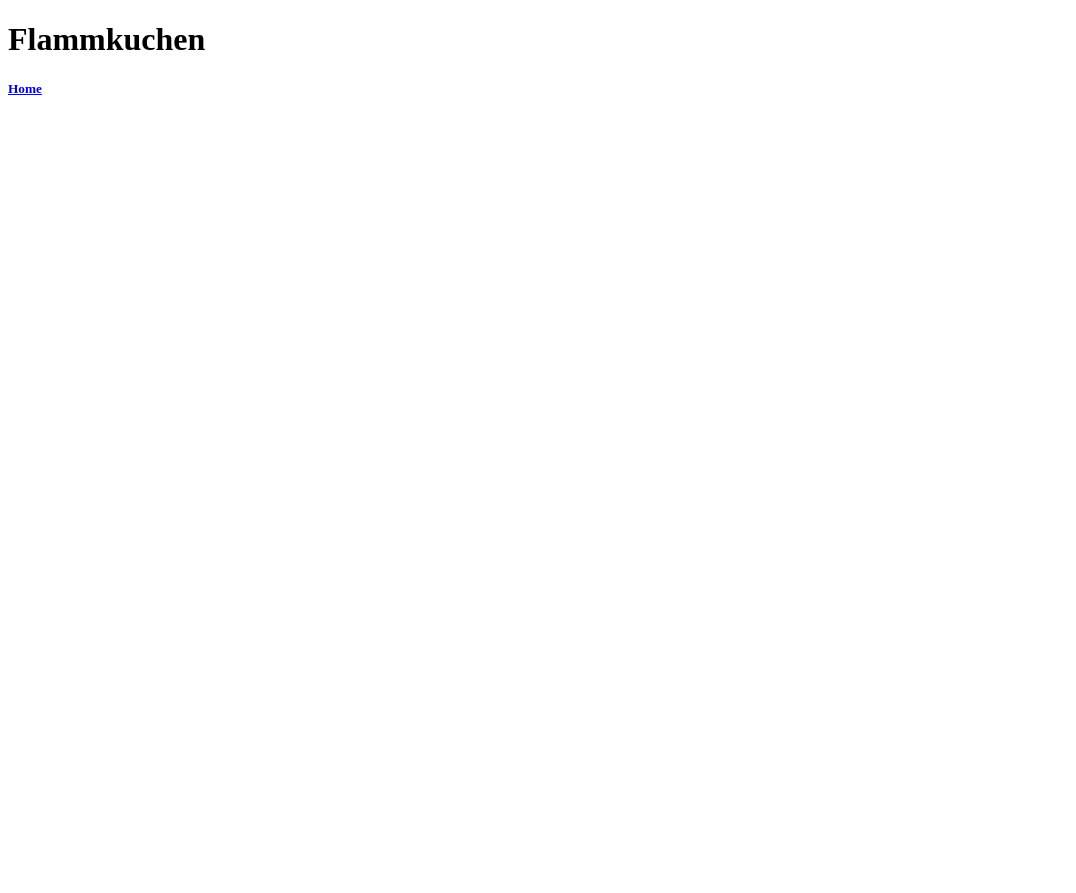
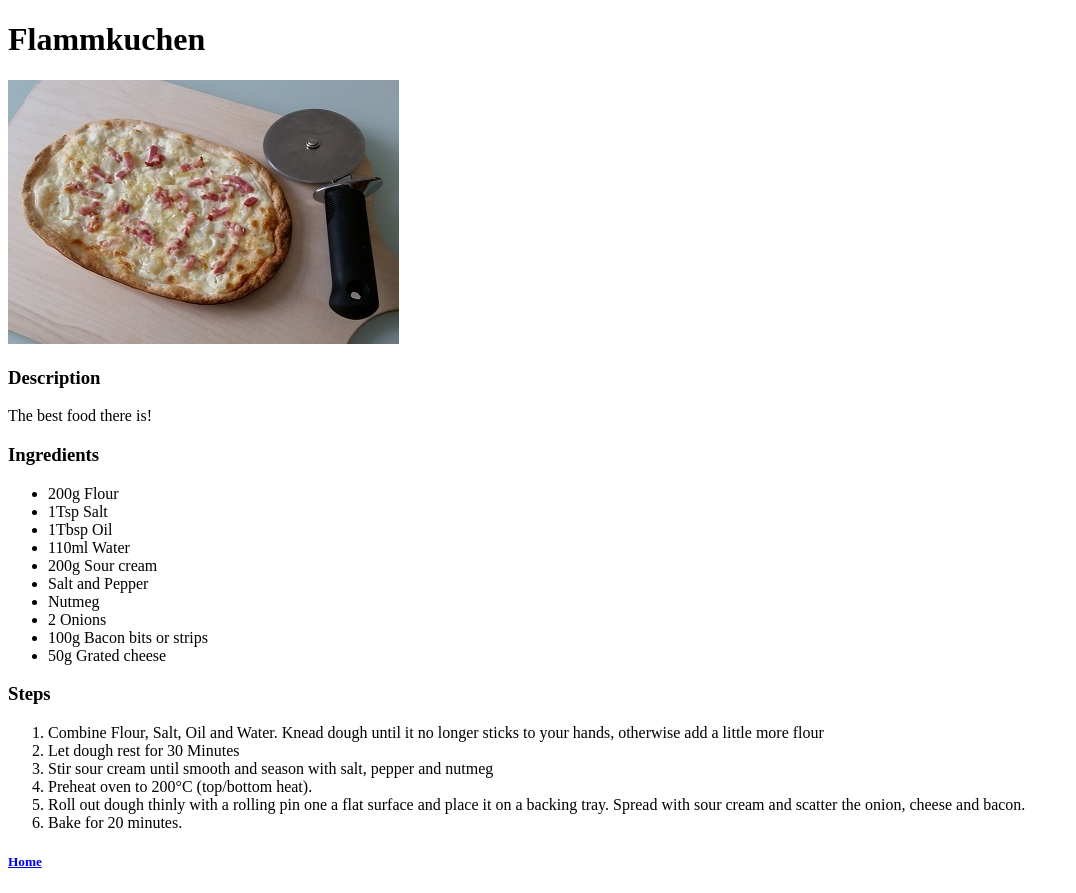
Before and after one commit to Katha1409/odin-recipes, a plain HTML site: page recipes/flammkuchen.html in a window 1280 px wide. Shown: the whole page, without its empty margins (0-1076 px from the left). Before the commit the page ends 800 px from the top, so only its background shows below. Drawn offline with Linux system fonts and the light colour scheme.

Commit message:
Add first complete recipe
Finished flammkuchen.html

```diff
--- a/recipes/flammkuchen.html
+++ b/recipes/flammkuchen.html
@@ -6,6 +6,31 @@
 </head>
 <body>
 <h1>Flammkuchen</h1>
+<img src="../img/flammkuchen.jpg" alt="Picture of a Flammkuchen with Onions"/>
+<h3>Description</h3>
+<p>The best food there is!</p>
+<h3>Ingredients</h3>
+<ul>
+	<li>200g Flour</li>
+	<li>1Tsp Salt</li>
+	<li>1Tbsp Oil</li>
+	<li>110ml Water</li>
+	<li>200g Sour cream</li>
+	<li>Salt and Pepper</li>
+	<li>Nutmeg</li>
+	<li>2 Onions</li>
+	<li>100g Bacon bits or strips</li>
+	<li>50g Grated cheese</li>
+</ul>
+<h3>Steps</h3>
+<ol>
+	<li>Combine Flour, Salt, Oil and Water. Knead dough until it no longer sticks to your hands, otherwise add a little more flour</li>
+	<li>Let dough rest for 30 Minutes</li>
+	<li>Stir sour cream until smooth and season with salt, pepper and nutmeg</li>
+	<li>Preheat oven to 200°C (top/bottom heat).</li>
+	<li>Roll out dough thinly with a rolling pin one a flat surface and place it on a backing tray. Spread with sour cream and scatter the onion, cheese and bacon.</li>
+	<li>Bake for 20 minutes.</li>
+</ol>
 
 <h5><a href="../index.html">Home</a></h5>
 </body>
```
Also changed, not shown: img/flammkuchen.jpg (added).
